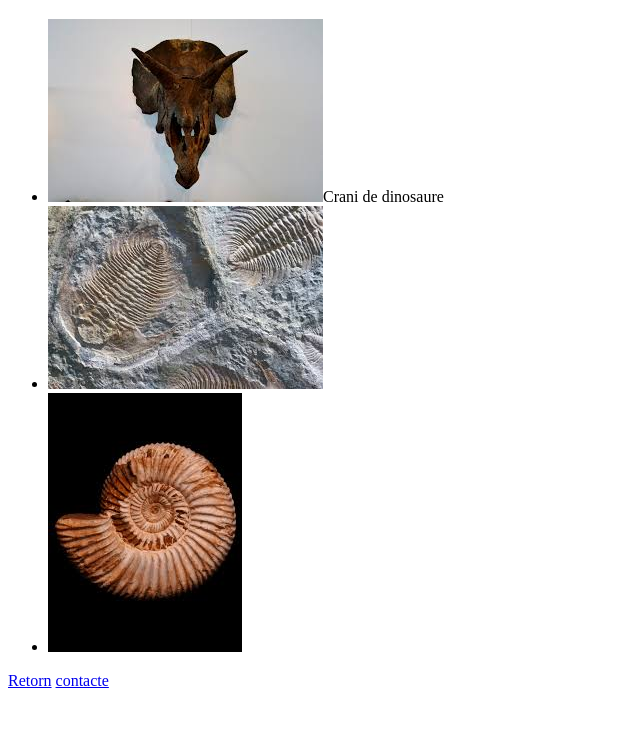
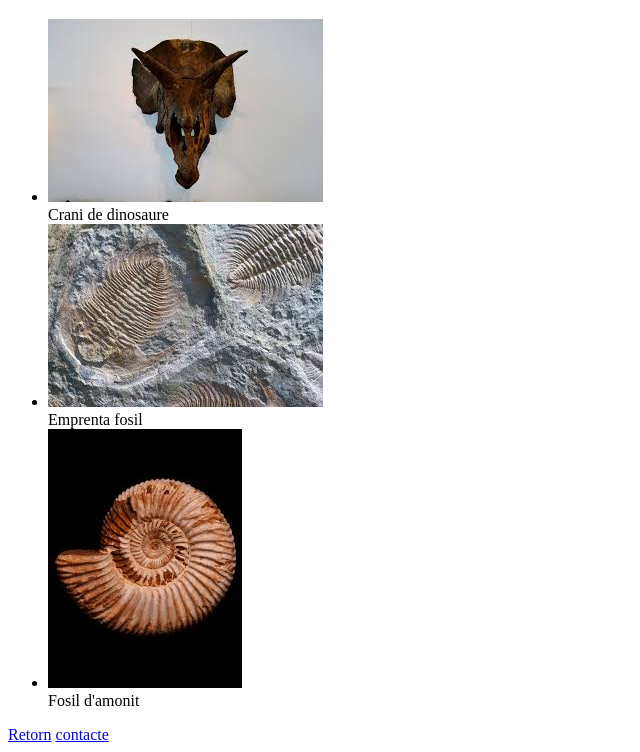
Before and after one commit to ErikCR1/DAM1M04-Exercici000, a plain HTML site: page galeria.html in a window 1280 px wide. Shown: the part 61-813 px from the top of the page, without its empty margins (0-640 px from the left). Drawn offline with Linux system fonts and the light colour scheme.

Commit message:
Terminado 3

```diff
--- a/galeria.html
+++ b/galeria.html
@@ -7,9 +7,9 @@
     <body>
         <h1>Galeria de fossils i dinosaures</h1>
         <ul>
-            <li><img src="./Imatges/craneo.jpeg" alt="Crani de dinosaure">Crani de dinosaure</li>
-            <li><img src="./Imatges/fosil.jpeg" alt="Emprenta fosil"></li>
-            <li><img src="./Imatges/amonites.jpeg" alt="Fosil d'amonit"></li>
+            <li><img src="./Imatges/craneo.jpeg" alt="Crani de dinosaure"> <br>Crani de dinosaure</li>
+            <li><img src="./Imatges/fosil.jpeg" alt="Emprenta fosil"> <br>Emprenta fosil</li>
+            <li><img src="./Imatges/amonites.jpeg" alt="Fosil d'amonit"> <br>Fosil d'amonit</li>
         </ul>
         <a href="index.html">Retorn</a>
         <a href="contacte.html">contacte</a>
```
